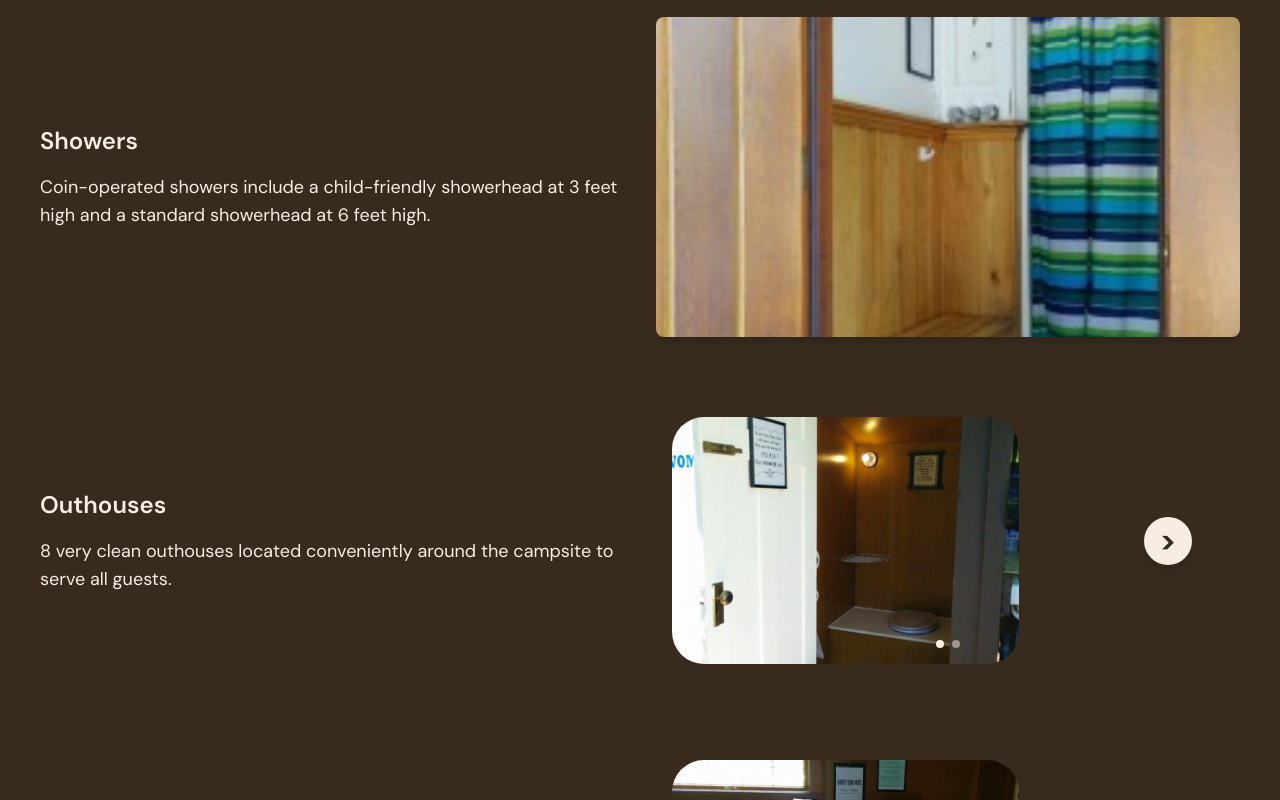
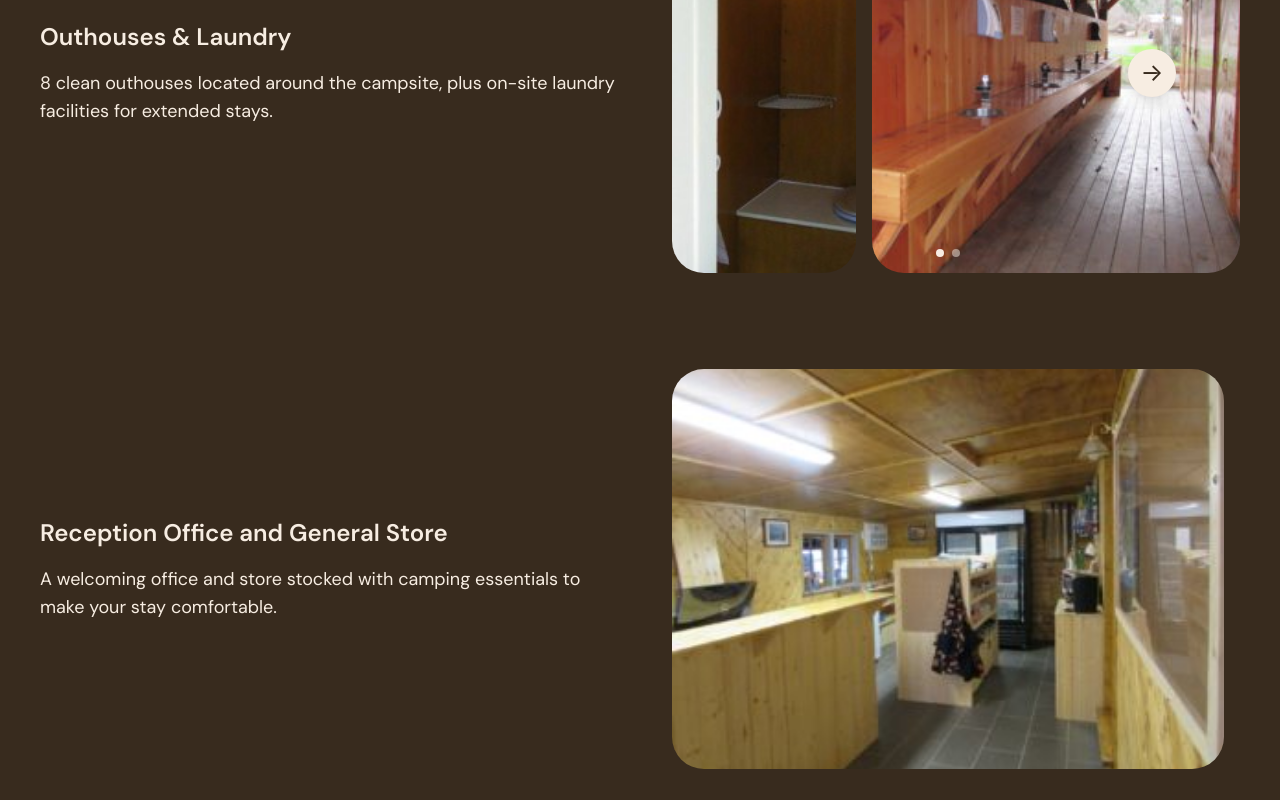
Before and after one commit to AletheaKramer/bradsdadsland, a React (Vite) app: page /amenities in a window 1280 px wide. Shown: the part 2340-3140 px from the top of the page. Built offline with nearby package versions, Linux system fonts and the light colour scheme.

Commit message:
fixed the gallery component

```diff
--- a/src/components/Amenities.jsx
+++ b/src/components/Amenities.jsx
@@ -20,68 +20,49 @@ const Amenities = () => {
     {
       title: "Family-Friendly Features",
       description:
-        "Children’s Playground (Fully fenced) with 3 swing sets, 2 rope swings, a tire swing, and a sandbox and tractor at the far end of the campsite.",
-      image: swingsetImage,
+        "Children's Playground (Fully fenced) with 3 swing sets, 2 rope swings, a tire swing, and a sandbox and tractor at the far end of the campsite.",
+      images: [swingsetImage],
     },
     {
-      title: "Sandbox Area",
+      title: "Facilities",
       description:
-        "A fun sandbox and tractor play area for kids, located at the far end of the campsite, perfect for younger campers.",
-      image: sandboxImage,
+        "Modern indoor facilities including flush toilets, showers, and convenient recycling and garbage facilities.",
+      images: [toiletsImage, showersImage, recyclingImage],
     },
     {
-      title: "Restroom Facilities",
+      title: "Outhouses & Laundry",
       description:
-        "Indoor facilities include 2 flush toilets, ensuring comfort and cleanliness during your stay.",
-      image: toiletsImage,
-    },
-    {
-      title: "Showers",
-      description:
-        "Coin-operated showers include a child-friendly showerhead at 3 feet high and a standard showerhead at 6 feet high.",
-      image: showersImage,
-    },
-    {
-      title: "Outhouses",
-      description:
-        "8 very clean outhouses located conveniently around the campsite to serve all guests.",
-      gallery: [outhouseOneImage, outhouseTwoImage],
-    },
-    {
-      title: "Laundry Facility",
-      description:
-        "On-site laundry machines make it easy to stay fresh during extended stays.",
-      gallery: [laundryOneImage, laundryTwoImage],
-    },
-    {
-      title: "Recycling, Garbage & Freezer Room",
-      description:
-        "A dedicated recycling and garbage facility with freezer storage options for your convenience.",
-      image: recyclingImage,
+        "8 clean outhouses located around the campsite, plus on-site laundry facilities for extended stays.",
+      images: [
+        outhouseOneImage,
+        outhouseTwoImage,
+        laundryOneImage,
+        laundryTwoImage,
+      ],
     },
     {
       title: "Reception Office and General Store",
       description:
         "A welcoming office and store stocked with camping essentials to make your stay comfortable.",
-      image: officeStoreImage,
+      images: [officeStoreImage],
     },
     {
       title: "Cape Cod Chairs",
       description:
         "Relax with our Cape Cod chairs along the waterfront, perfect for unwinding and enjoying the views.",
-      image: capeCodImage,
+      images: [capeCodImage],
     },
     {
       title: "Beach Access",
       description:
         "Enjoy 1,000 feet of oceanfront and easy access to the beach, providing breathtaking views and relaxation.",
-      gallery: [beachAccessOneImage, beachAccessTwoImage],
+      images: [beachAccessOneImage, beachAccessTwoImage],
     },
     {
       title: "Oceanfront Views",
       description:
         "Immerse yourself in the stunning oceanfront scenery, perfect for creating lasting memories.",
-      image: oceanfrontImage,
+      images: [oceanfrontImage],
     },
   ];
 
@@ -103,17 +84,9 @@ const Amenities = () => {
               </h3>
               <p className="text-lg text-beigePrimary">{section.description}</p>
             </div>
-            {/* Image or Gallery Section */}
+            {/* Gallery Section */}
             <div className="w-full md:w-1/2">
-              {section.gallery ? (
-                <Gallery images={section.gallery} />
-              ) : (
-                <img
-                  src={section.image}
-                  alt={section.title}
-                  className="object-cover w-full h-80 rounded-lg shadow-lg"
-                />
-              )}
+              <Gallery images={section.images} />
             </div>
           </div>
         ))}
--- a/src/components/Gallery.jsx
+++ b/src/components/Gallery.jsx
@@ -1,62 +1,141 @@
 import React, { useState } from "react";
+import { Arrow } from "./Icon";
 
-// Props: Accept an array of image URLs
 const Gallery = ({ images = [] }) => {
-  const [currentIndex, setCurrentIndex] = useState(0);
+  const [showMore, setShowMore] = useState(false);
+  const hasMultipleImages = images.length > 1;
 
-  const handleToggle = () => {
-    setCurrentIndex((prevIndex) => (prevIndex + 1) % images.length);
-  };
-
+  // For exactly two images, show one full-width image at a time
+  if (images.length === 2) {
     return (
-    <div className="relative overflow-hidden">
+      <div className="relative overflow-hidden max-w-[1000px] mx-auto">
         <div
           className="flex transition-transform duration-500 ease-in-out"
-        style={{ transform: `translateX(-${currentIndex * 100}%)` }}
+          style={{
+            transform: showMore ? "translateX(-100%)" : "translateX(0)",
+          }}
         >
-        {/* Dynamically render image sets */}
-        {images.map((image, index) => (
-          <div key={index} className="flex-none w-full">
-            <div className="flex flex-col lg:flex-row gap-4 pr-8 p-4 lg:pr-12 lg:p-4">
+          {/* First Image */}
+          <div className="flex-none w-full">
+            <div className="flex flex-col lg:flex-row gap-4 p-4">
               <img
-                src={image}
-                alt={`Gallery Image ${index + 1}`}
-                className="object-cover w-full lg:w-8/12 rounded-[2rem]"
+                src={images[0]}
+                alt="Gallery image 1"
+                className="object-cover w-full rounded-[2rem] h-[400px]"
               />
             </div>
           </div>
-        ))}
+
+          {/* Second Image */}
+          <div className="flex-none w-full">
+            <div className="flex flex-col lg:flex-row gap-4 p-4">
+              <img
+                src={images[1]}
+                alt="Gallery image 2"
+                className="object-cover w-full rounded-[2rem] h-[400px]"
+              />
+            </div>
+          </div>
         </div>
 
-      {/* Navigation Button */}
-      <div className="absolute top-1/2 transform -translate-y-1/2 right-4 lg:right-12">
+        <div className="absolute top-1/2 -translate-y-1/2 right-12 lg:right-16">
           <button
-          onClick={handleToggle}
-          className="w-12 h-12 flex items-center justify-center rounded-full bg-beigePrimary text-brownPrimary shadow-lg hover:bg-peach hover:text-white transition-transform active:scale-90"
-          aria-label="Toggle Navigation"
+            onClick={() => setShowMore(!showMore)}
+            className="w-12 h-12 rounded-full bg-beigePrimary text-brownPrimary shadow-lg flex items-center justify-center hover:bg-peach hover:text-white transition"
+            aria-label={showMore ? "Previous" : "Next"}
           >
-          {/* Flipping Arrow Icon */}
-          <span
-            className={`text-3xl font-bold transform transition-transform duration-300 ${
-              currentIndex === 1 ? "rotate-180" : ""
-            }`}
-          >
-            >
-          </span>
+            <Arrow direction={showMore ? "left" : "right"} />
           </button>
         </div>
 
-      {/* Dots Indicator */}
         <div className="absolute bottom-8 left-1/2 transform -translate-x-1/2 flex space-x-2">
-        {images.map((_, index) => (
           <div
-            key={index}
             className={`h-2 w-2 rounded-full transition-colors duration-300 ${
-              currentIndex === index ? "bg-beigePrimary" : "bg-beigePrimary/50"
+              !showMore ? "bg-beigePrimary" : "bg-beigePrimary/50"
+            }`}
+          />
+          <div
+            className={`h-2 w-2 rounded-full transition-colors duration-300 ${
+              showMore ? "bg-beigePrimary" : "bg-beigePrimary/50"
+            }`}
+          />
+        </div>
+      </div>
+    );
+  }
+
+  // For all other cases (1, 3, 4, or more images)
+  const renderImageSet = (imageSet) => {
+    if (!imageSet?.length) return null;
+
+    return (
+      <div className="flex flex-col lg:flex-row gap-4 p-4">
+        {imageSet.map((image, idx) => (
+          <img
+            key={idx}
+            src={image}
+            alt={`Gallery image ${idx + 1}`}
+            className={`object-cover w-full rounded-[2rem] h-[400px] ${
+              imageSet.length === 1
+                ? "lg:w-full"
+                : idx === 0
+                ? "lg:w-4/12"
+                : "lg:w-8/12"
             }`}
           />
         ))}
       </div>
+    );
+  };
+
+  // Split images into pairs for 3+ images
+  const firstSet = images.slice(0, 2);
+  const secondSet = images.slice(2);
+  const hasSecondSet = secondSet.length > 0;
+
+  return (
+    <div className="relative overflow-hidden max-w-[1000px] mx-auto">
+      <div
+        className="flex transition-transform duration-500 ease-in-out"
+        style={{ transform: showMore ? "translateX(-100%)" : "translateX(0)" }}
+      >
+        {/* First set of images */}
+        <div className="flex-none w-full">{renderImageSet(firstSet)}</div>
+
+        {/* Second set of images */}
+        {hasSecondSet && (
+          <div className="flex-none w-full">{renderImageSet(secondSet)}</div>
+        )}
+      </div>
+
+      {/* Navigation button - only show if there's more than one set */}
+      {hasSecondSet && (
+        <div className="absolute top-1/2 -translate-y-1/2 right-12 lg:right-16">
+          <button
+            onClick={() => setShowMore(!showMore)}
+            className="w-12 h-12 rounded-full bg-beigePrimary text-brownPrimary shadow-lg flex items-center justify-center hover:bg-peach hover:text-white transition"
+            aria-label={showMore ? "Previous" : "Next"}
+          >
+            <Arrow direction={showMore ? "left" : "right"} />
+          </button>
+        </div>
+      )}
+
+      {/* Dots indicator - only show if there's a second set */}
+      {hasSecondSet && (
+        <div className="absolute bottom-8 left-1/2 transform -translate-x-1/2 flex space-x-2">
+          <div
+            className={`h-2 w-2 rounded-full transition-colors duration-300 ${
+              !showMore ? "bg-beigePrimary" : "bg-beigePrimary/50"
+            }`}
+          />
+          <div
+            className={`h-2 w-2 rounded-full transition-colors duration-300 ${
+              showMore ? "bg-beigePrimary" : "bg-beigePrimary/50"
+            }`}
+          />
+        </div>
+      )}
     </div>
   );
 };
```
Lines whose indentation alone changed are shown as unchanged.
